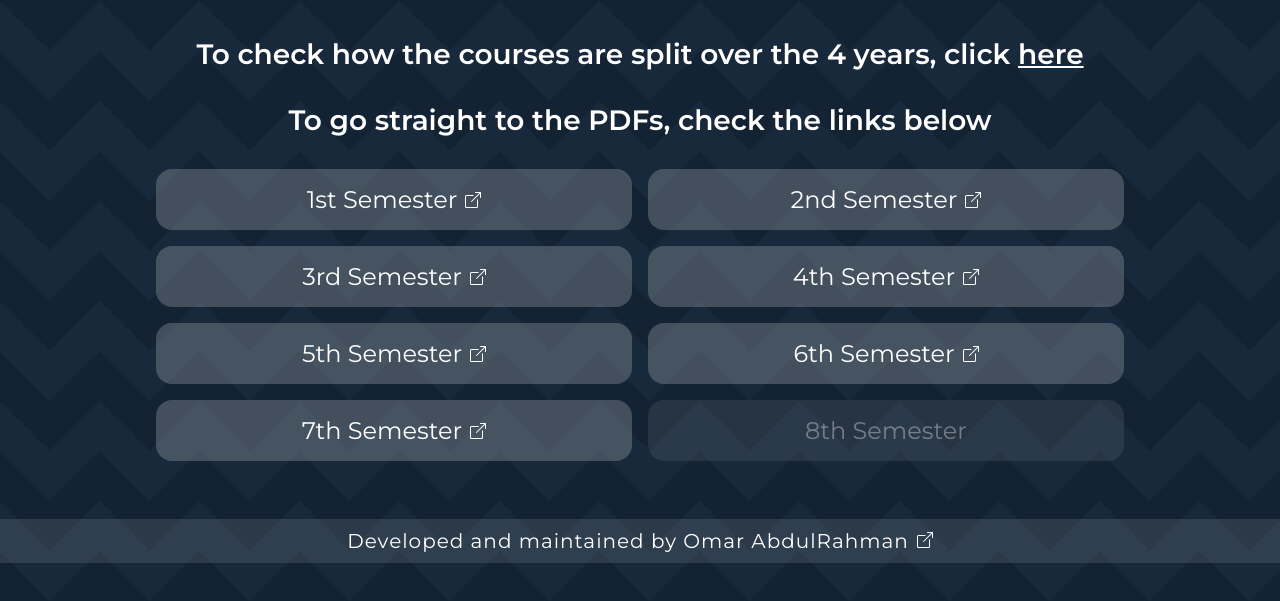
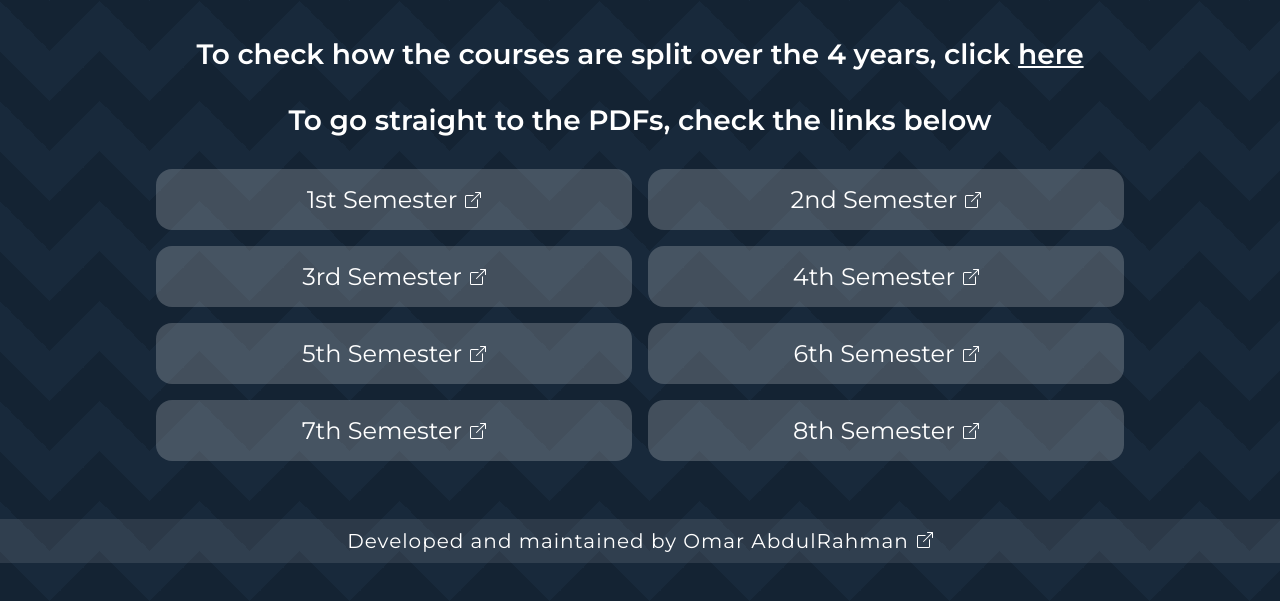
Before and after one commit to omarr45/fcis-home, a plain HTML site: page index.html in a window 1280 px wide. Shown: the part 99-700 px from the top of the page. Drawn offline with Linux system fonts and the light colour scheme.

Commit message:
Added 8th Sem link

```diff
--- a/index.html
+++ b/index.html
@@ -41,7 +41,7 @@
         <a href="https://5th.fcis2023.me/" target="_blank">5th Semester</a>
         <a href="https://6th.fcis2023.me/" target="_blank">6th Semester</a>
         <a href="https://7th.fcis2023.me/" target="_blank">7th Semester</a>
-        <a href="https://8th.fcis2023.me/" target="_blank" class="disabled">8th Semester</a>
+        <a href="https://8th.fcis2023.me/" target="_blank">8th Semester</a>
       </div>
     </main>
 
```
